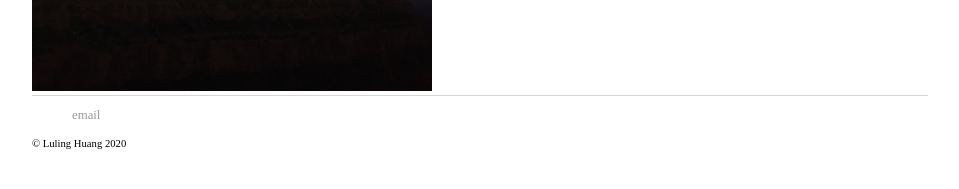
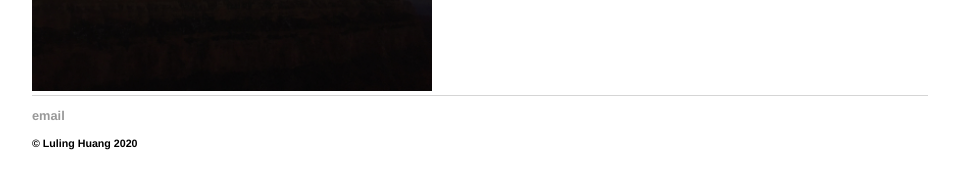
Before and after one commit to discr/discr.github.io, a Jekyll site: the page built from index.html, in a window 1280 px wide. Shown: the part 589-778 px from the top of the page, without its empty margins (160-1119 px from the left). Built offline with Jekyll 4.4.1, drawn with Linux system fonts in a browser that asks for light colours.

Commit message:
Update main.css

```diff
--- a/css/main.css
+++ b/css/main.css
@@ -2,7 +2,7 @@ body {
     margin: 60px auto;
     width: 70%;
 }
-nav ul, footer ul small {
+nav ul, footer ul, footer small {
     font-family:'Helvetica', 'Arial', 'Sans-Serif';
     padding: 0px;
     list-style: none;
```
